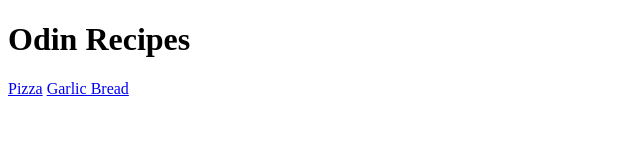
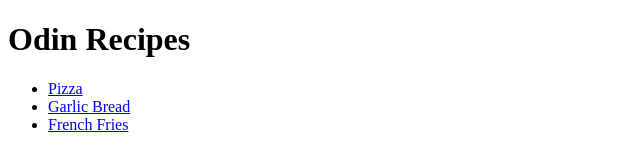
Before and after one commit to adamsopinski/odin-recipes, a plain HTML site: page index.html in a window 1280 px wide. Shown: the whole page, without its empty margins (0-640 px from the left). Drawn offline with Linux system fonts and the light colour scheme.

Commit message:
Formatted items on index.html into an unordered list

```diff
--- a/index.html
+++ b/index.html
@@ -7,7 +7,9 @@
 
     <body>
         <h1>Odin Recipes</h1>
-        <a href="recipes/pizza.html">Pizza</a>
-        <a href="recipes/garlic-bread.html">Garlic Bread</a>
+        <ul>
+        <li><a href="recipes/pizza.html">Pizza</a></li>
+        <li><a href="recipes/garlic-bread.html">Garlic Bread</a></li>
+        <li><a href="recipes/french-fries.html">French Fries</a></li>
     </body>
 </html>
```
Also changed, not shown: imgs/french-fries.jpg (added).
